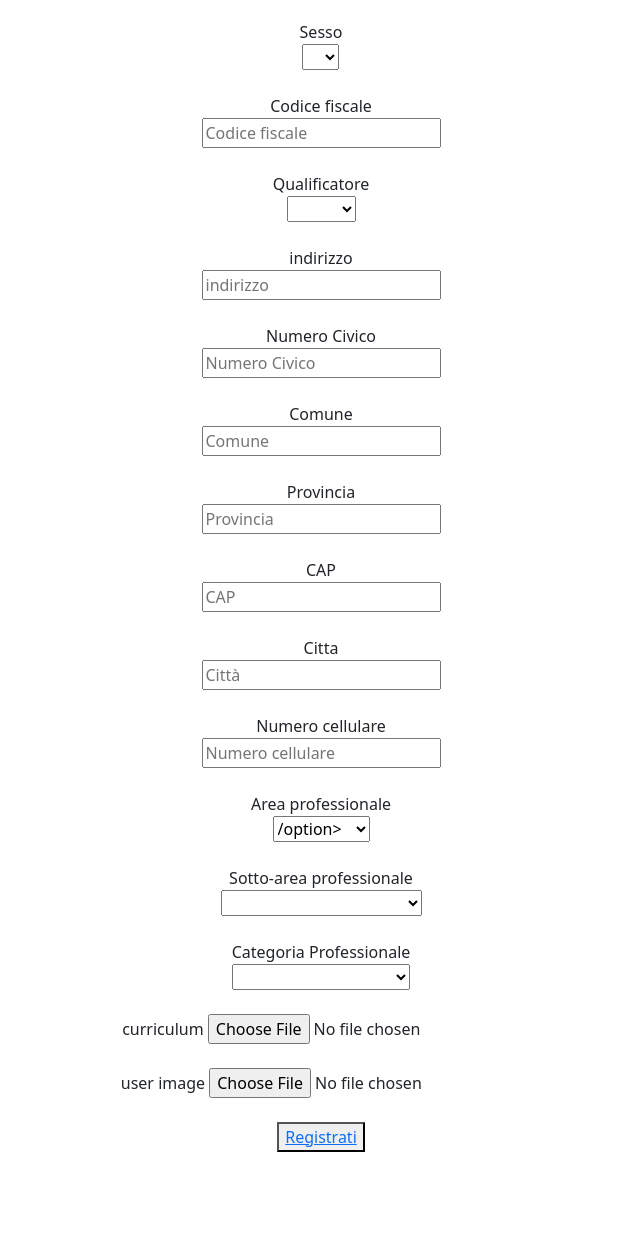
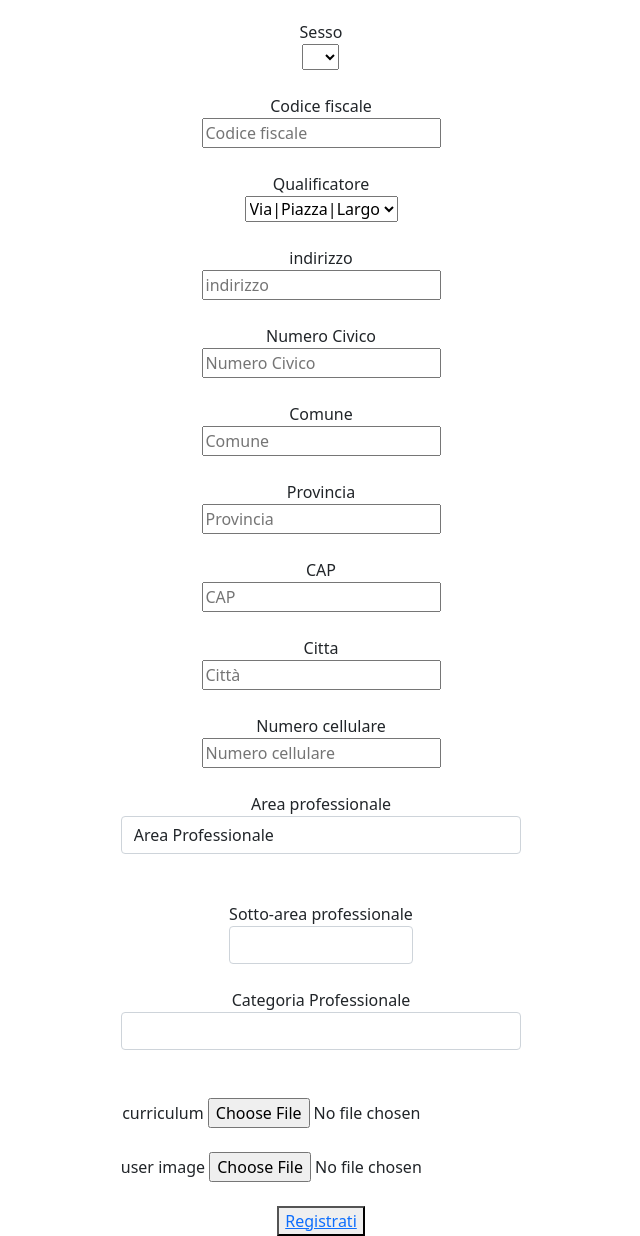
Before and after one commit to davidbelfiori/JobInt, a PHP site: page /regUserLavoratore2.php in a window 1280 px wide. Shown: the part 278-1514 px from the top of the page, without its empty margins (319-959 px from the left). Before the commit the page ends 1430 px from the top, so only its background shows below. Run offline with PHP 8.4, Linux system fonts and the light colour scheme; data comes from the database, SQL or seed files in the repository; both versions use the stored data as it was after the commit; lists and menus that the app fills with data are empty.

```diff
--- a/page/regUserLavoratore2.php
+++ b/page/regUserLavoratore2.php
@@ -134,6 +134,7 @@ if(isset($_POST['submit'])){
     <meta http-equiv="X-UA-Compatible" content="IE=edge">
     <meta name="viewport" content="width=device-width, initial-scale=1.0">
     <title>registrazione Lavoratore</title>
+    <script type="text/javascript" src="https://code.jquery.com/jquery-3.3.1.min.js"></script>
     <!-- CSS only -->
 <link href="https://cdn.jsdelivr.net/npm/bootstrap@5.1.3/dist/css/bootstrap.min.css" rel="stylesheet" integrity="sha384-1BmE4kWBq78iYhFldvKuhfTAU6auU8tT94WrHftjDbrCEXSU1oBoqyl2QvZ6jIW3" crossorigin="anonymous">
 </head>
@@ -173,7 +174,7 @@ if(isset($_POST['submit'])){
 <br><br>
 Qualificatore <br>
 <select  name="qualificatore" aria-label="Default select example">
-  <option selected></option>
+  <option selected disabled>Via|Piazza|Largo</option>
   <option value="via">Via</option>
   <option value="piazza">Piazza</option>
   <option value="largo">Largo</option>
@@ -213,26 +214,37 @@ Qualificatore <br>
     <input type="text" name="numeroCellulare" placeholder="Numero cellulare" maxlength="10" required>
 </label>
 <br><br>
+
+    <?php
+    // $con = mysqli_connect("localhost", "admin", "admin", "countrydb");
+    $area = '';
+    $query = "SELECT area FROM categoriaprofessionale GROUP BY area ORDER BY area ASC";
+    $result = mysqli_query($conn, $query);
+    while($row = mysqli_fetch_array($result))
+    {
+        $area .= '<option value="'.$row["area"].'">'.$row["area"].'</option>';
+    }
+    ?>
     <label for="">
         Area professionale <br>
-<select name="Area_professionale" id="" required >
-    <option selected>/option>
-    <option value="it e digital"> it e digital</option>
+        <select name="Area_professionale" id="Area_professionale"  class="form-control action" required >
+            <option selected disabled>Area Professionale</option>
+            <?php echo $area; ?>
         </select><br><br>
         <label for="">
             Sotto-area professionale <br>
-<select name="Sotto_area_professionale" id="" required>
-    <option selected></option>
-    <option value="Analisi | sviluppo | web">Analisi | sviluppo | web</option>
+            <select name="Sotto_area_professionale" id="Sotto_area_professionale" class="form-control action" required>
+                <option selected disabled></option>
+
             </select>
         </label><br><br>
         <label for="">
             Categoria Professionale <br>
-<select name="Categoria_professionale" id="" required>
-    <option selected></option>
-    <option value="Programmatore Java"> Programmatore Java</option>
-    <option value="Programmatore Php">Programmatore Php</option>
+            <select name="Categoria_professionale" id="Categoria_professionale" class="form-control" required>
+                <option selected disabled></option>
+
             </select>
+
     <br>
     <br>
     <label>
@@ -248,4 +260,34 @@ Qualificatore <br>
 </form>
 </div>
 </body>
+
+
 </html>
+<script>
+    $(document).ready(function(){
+        $('.action').change(function(){
+            if($(this).val() != '')
+            {
+                var action = $(this).attr("id");
+                var query = $(this).val();
+                var result = '';
+                if(action == "Area_professionale")
+                {
+                    result = 'Sotto_area_professionale';
+                }
+                else
+                {
+                    result = 'Categoria_professionale';
+                }
+                $.ajax({
+                    url:"fetchdata.php",
+                    method:"POST",
+                    data:{action:action, query:query},
+                    success:function(data){
+                        $('#'+result).html(data);
+                    }
+                })
+            }
+        });
+    });
+</script>
```
Also changed, not shown: db/db.sql (+28 -0 lines). Lines whose indentation alone changed are shown as unchanged.
